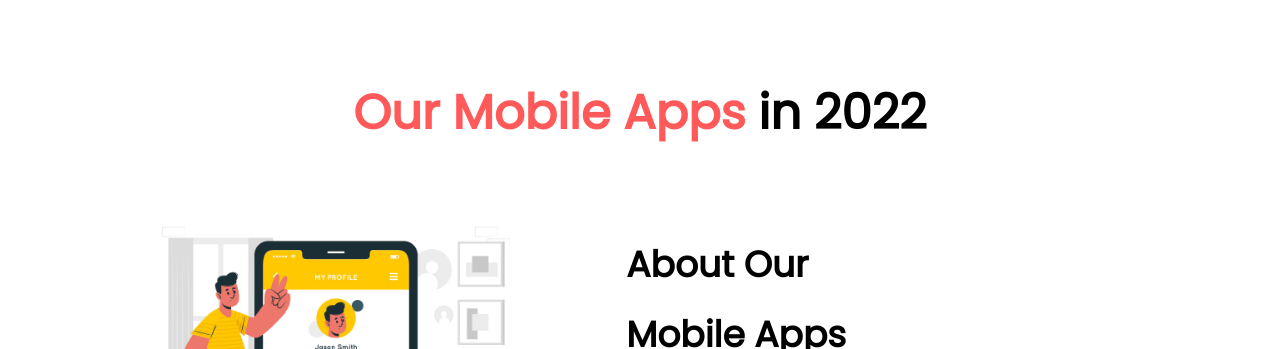
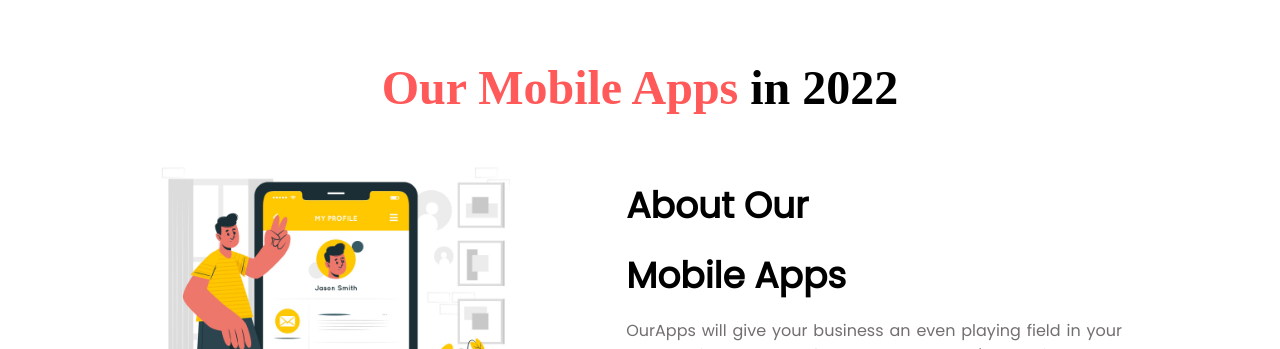
Before and after one commit to mehedihasan99/pHero-assigment01, a plain HTML site: page index.html in a window 1280 px wide. Shown: the part 2078-2427 px from the top of the page. Drawn offline with Linux system fonts and the light colour scheme.

Commit message:
complete site

```diff
--- a/index.html
+++ b/index.html
@@ -87,7 +87,7 @@
     </section>
 
     <section>
-        <h1 class="mission-para"><span class="text-color">Our Mobile Apps</span> in 2022</h1>
+        <h1 class="mobile-apps-para"><span class="text-color">Our Mobile Apps</span> in 2022</h1>
         <div class="flexible container">
             <div class="img-container">
                 <img src="./images/pictures/mobile-app.jpg" alt="">
--- a/style.css
+++ b/style.css
@@ -76,7 +76,6 @@ p {
   text-align: center;
   margin-bottom: 40px;
   font-weight: bold;
-  font-family: "Poppins", sans-serif;
 }
 .card-group {
   display: flex;
@@ -152,6 +151,12 @@ p {
   background-position-y: 230px;
   background-position-x: 90%;
 }
+/* mobile apps */
+.mobile-apps-para {
+  text-align: center;
+  font-size: 48px;
+  margin-bottom: 15px;
+}
 /* footer start */
 footer {
   background: #0b0d17;
```
